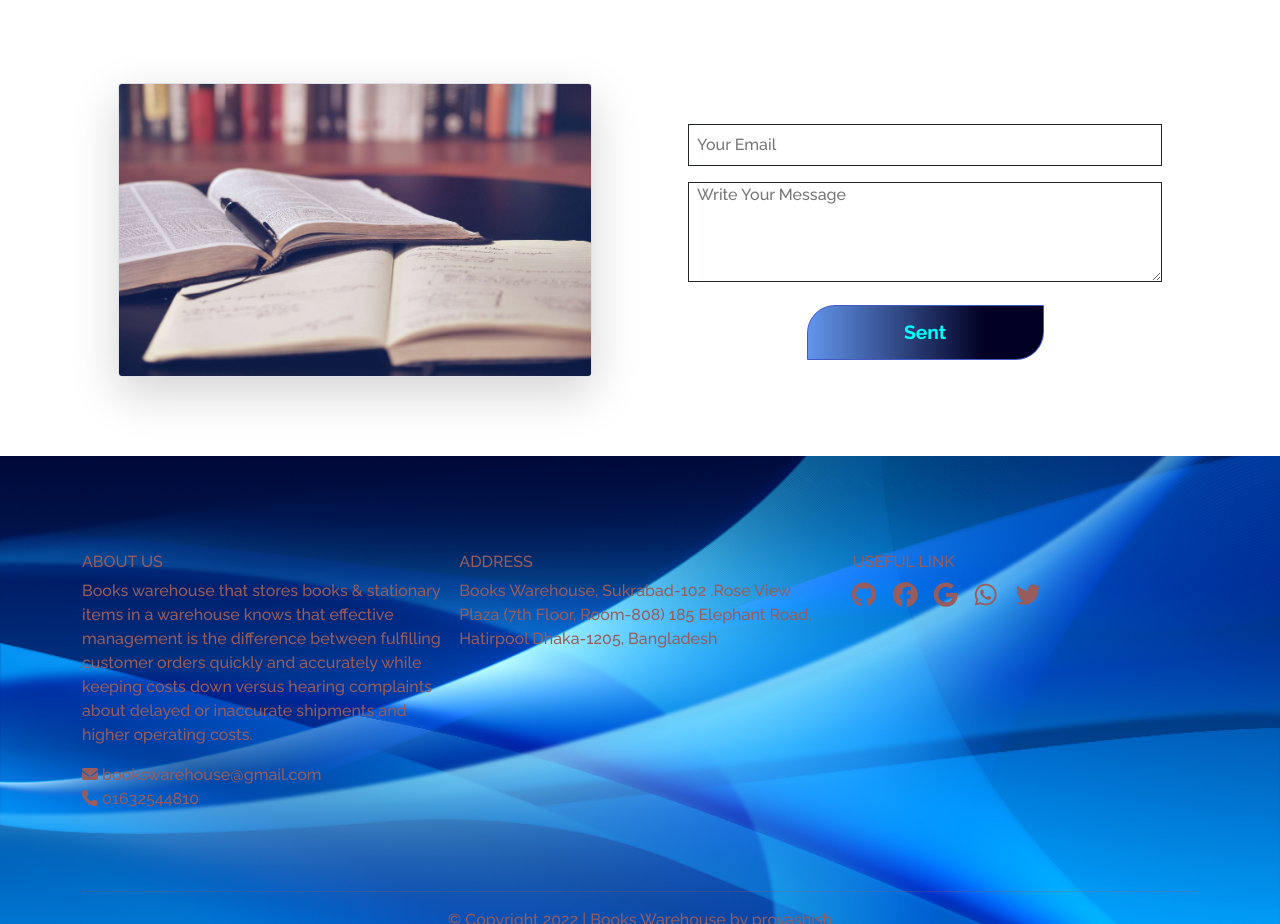
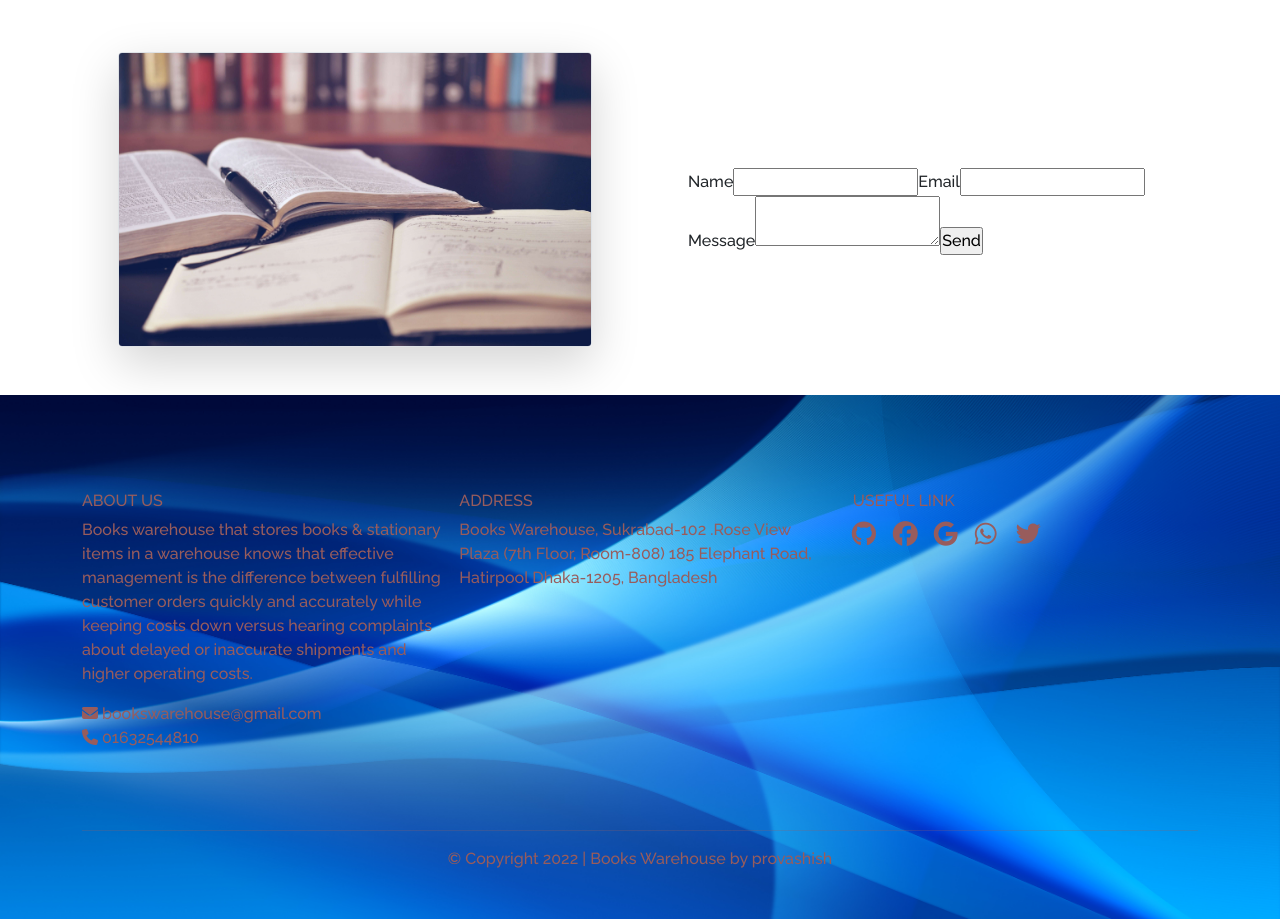
Before and after one commit to provashish95/provashish-roy, a React (Create React App) app: page / in a window 1280 px wide. Shown: the part 2100-3024 px from the top of the page. Built offline with nearby package versions, Linux system fonts and the light colour scheme; a web font is replaced by a local one.

Commit message:
contact form

```diff
--- a/package.json
+++ b/package.json
@@ -3,6 +3,7 @@
   "version": "0.1.0",
   "private": true,
   "dependencies": {
+    "@emailjs/browser": "^3.6.2",
     "@testing-library/jest-dom": "^5.16.4",
     "@testing-library/react": "^13.3.0",
     "@testing-library/user-event": "^13.5.0",
--- a/src/components/Home/Contact.js
+++ b/src/components/Home/Contact.js
@@ -1,14 +1,26 @@
-import React from 'react';
+import React, { useRef } from 'react';
+import emailjs from '@emailjs/browser';
 import { ToastContainer, toast } from 'react-toastify';
 import 'react-toastify/dist/ReactToastify.css';
 import img from '../../images/img.jpg';
 
+
 const Contact = () => {
-    const handleButton = (event) => {
-        event.preventDefault();
-        toast.error('Sent your mail')
-        event.target.reset();
-    }
+    const form = useRef();
+
+    const sendEmail = (e) => {
+        e.preventDefault();
+
+        emailjs.sendForm('service_hvsmeyu', 'template_0u2ll8o', form.current, 'uXOqf_EF4YDTAl7q_')
+            .then((result) => {
+                console.log(result.text);
+                toast.success('Send message');
+                e.target.reset();
+            }, (error) => {
+                console.log(error.text);
+                toast.error('Send can not message');
+            });
+    };
 
     return (
         <div className="container">
@@ -18,18 +30,19 @@
                     <img src={img} className="img-fluid border rounded-2 shadow-lg" alt="img" />
                 </div>
                 <div className="col-sm-12 col-md-6 col-lg-6 px-5 mt-4 order-1 order-md-2 order-lg-2">
-                    <form onSubmit={handleButton} className='mt-5'>
-                        <div className="mb-3">
-                            <input type="email" name="email" className="w-100 border border-dark form-style   py-2 px-2" id="exampleInputEmail" placeholder='Your Email' required />
-                        </div>
-                        <div className="form-floating mb-3">
-                            <textarea name="description" className="form-style w-100 border border-dark px-2" placeholder="Write Your Message" id="floatingTextarea2" style={{ height: '100px' }} required></textarea>
-                        </div>
-                        <button type="submit" className='btn btn-style w-50 mx-auto d-block mb-5'>Sent</button>
+                    <form ref={form} onSubmit={sendEmail}>
+                        <label>Name</label>
+                        <input type="text" name="user_name" />
+                        <label>Email</label>
+                        <input type="email" name="user_email" />
+                        <label>Message</label>
+                        <textarea name="message" />
+                        <input type="submit" value="Send" />
                     </form>
                     <ToastContainer></ToastContainer>
                 </div>
             </div>
+            <ToastContainer></ToastContainer>
         </div>
     );
 };
```
Also changed, not shown: firebase.json (added), 2 other files (tests, documents, lock files or other folders).
